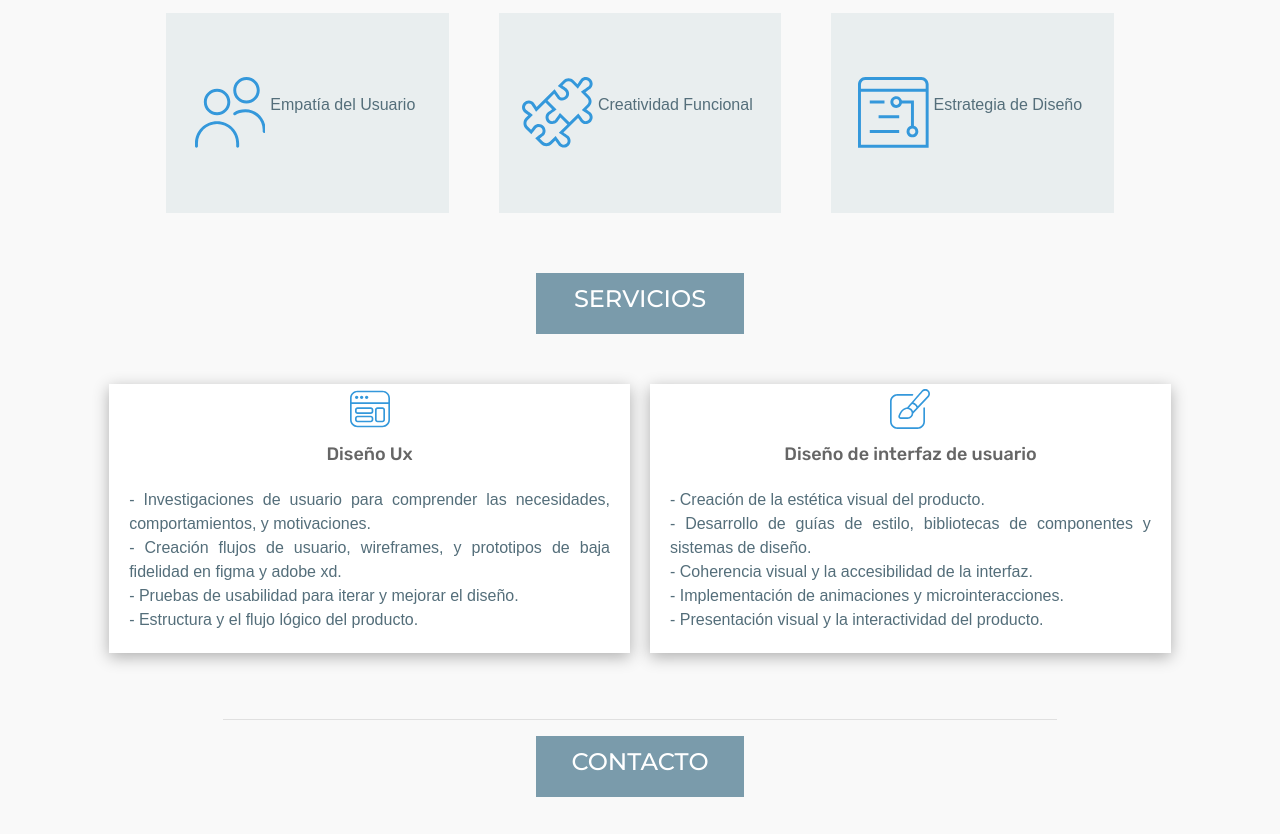
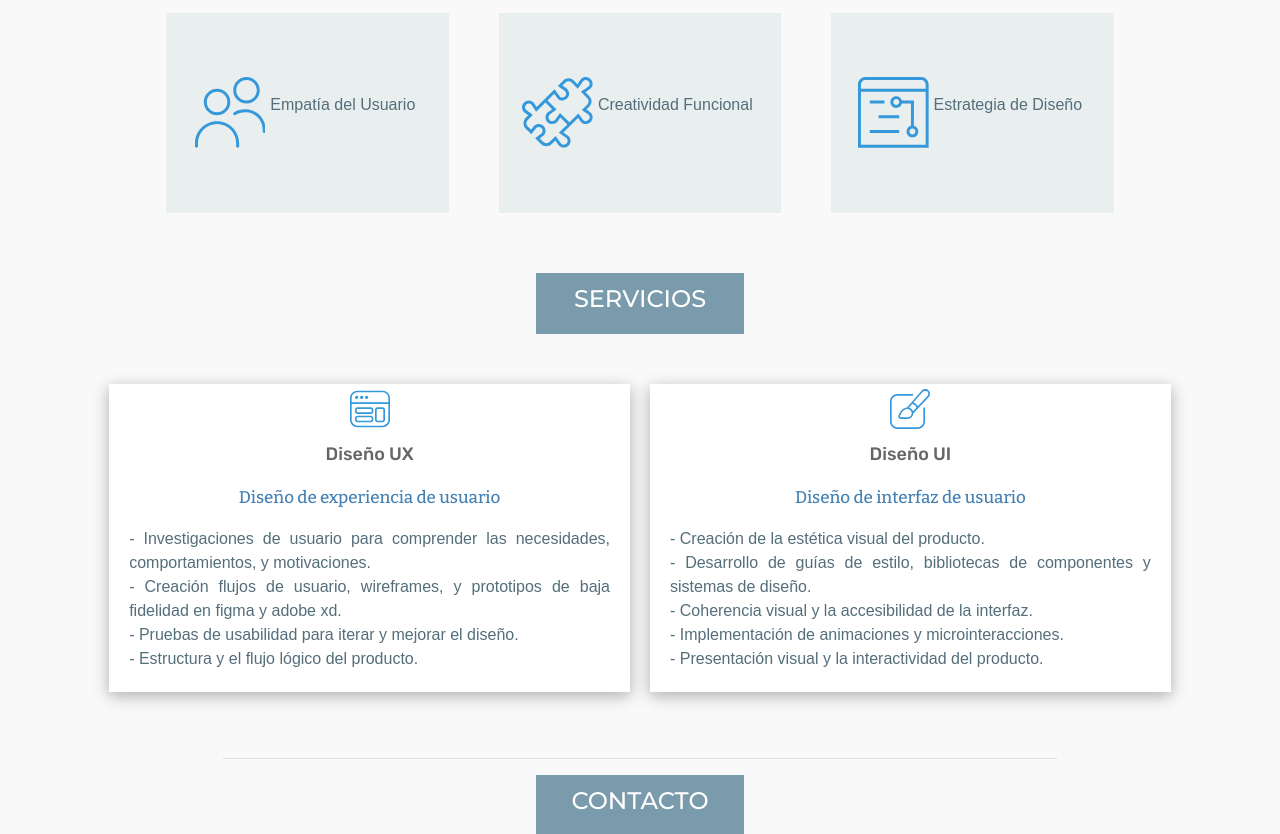
Before and after one commit to JulietaBlancoz/ux-designer, a plain HTML site: page index.html in a window 1280 px wide. Shown: the part 1112-1946 px from the top of the page. Drawn offline with nearby package versions, Linux system fonts and the light colour scheme.

Commit message:
Add files via upload

```diff
--- a/index.html
+++ b/index.html
@@ -93,7 +93,7 @@
           <img class="logojb" src="./imagenes/logo.png" alt="">
           <div class="texto-contenido">
             <h1>Julieta Blanco</h1>
-            <h2>Diseño ux/ ui</h2>
+            <h2>Diseño UX/UI</h2>
             <p class="slogan">"Innovando en cada clic, inspirando en cada detalle"</p>
           </div>
         </div>
@@ -227,7 +227,8 @@
         <svg class="icono-flaticon" xmlns="http://www.w3.org/2000/svg" id="Layer_1" data-name="Layer 1" viewBox="0 0 24 24">
           <path d="m4.5,15h8c.827,0,1.5-.673,1.5-1.5v-1c0-.827-.673-1.5-1.5-1.5H4.5c-.827,0-1.5.673-1.5,1.5v1c0,.827.673,1.5,1.5,1.5Zm-.5-2.5c0-.276.224-.5.5-.5h8c.276,0,.5.224.5.5v1c0,.276-.224.5-.5.5H4.5c-.276,0-.5-.224-.5-.5v-1Zm12.5,7.5h3c.827,0,1.5-.673,1.5-1.5v-6c0-.827-.673-1.5-1.5-1.5h-3c-.827,0-1.5.673-1.5,1.5v6c0,.827.673,1.5,1.5,1.5Zm-.5-7.5c0-.276.224-.5.5-.5h3c.276,0,.5.224.5.5v6c0,.276-.224.5-.5.5h-3c-.276,0-.5-.224-.5-.5v-6Zm-11.5,7.5h8c.827,0,1.5-.673,1.5-1.5v-1c0-.827-.673-1.5-1.5-1.5H4.5c-.827,0-1.5.673-1.5,1.5v1c0,.827.673,1.5,1.5,1.5Zm-.5-2.5c0-.276.224-.5.5-.5h8c.276,0,.5.224.5.5v1c0,.276-.224.5-.5.5H4.5c-.276,0-.5-.224-.5-.5v-1ZM19.5,1H4.5C2.019,1,0,3.019,0,5.5v13c0,2.481,2.019,4.5,4.5,4.5h15c2.481,0,4.5-2.019,4.5-4.5V5.5c0-2.481-2.019-4.5-4.5-4.5Zm3.5,17.5c0,1.93-1.57,3.5-3.5,3.5H4.5c-1.93,0-3.5-1.57-3.5-3.5v-9.5h22v9.5Zm0-10.5H1v-2.5c0-1.93,1.57-3.5,3.5-3.5h15c1.93,0,3.5,1.57,3.5,3.5v2.5Zm-12-3c0,.552-.448,1-1,1s-1-.448-1-1,.448-1,1-1,1,.448,1,1Zm-6,0c0,.552-.448,1-1,1s-1-.448-1-1,.448-1,1-1,1,.448,1,1Zm3,0c0,.552-.448,1-1,1s-1-.448-1-1,.448-1,1-1,1,.448,1,1Z"/>
         </svg>
-        <h4>Diseño Ux</h4>
+        <h4>Diseño UX</h4>
+        <h5> Diseño de experiencia de usuario</h5>
 
         <p>
           - Investigaciones de usuario para comprender las necesidades,
@@ -243,7 +244,9 @@
         <svg class="icono-flaticon" xmlns="http://www.w3.org/2000/svg" id="Layer_1" data-name="Layer 1" viewBox="0 0 24 24">
           <path d="m21,11.5v8c0,2.481-2.019,4.5-4.5,4.5H4.5c-2.481,0-4.5-2.019-4.5-4.5V7.5C0,5.019,2.019,3,4.5,3h9c.276,0,.5.224.5.5s-.224.5-.5.5H4.5c-1.93,0-3.5,1.57-3.5,3.5v12c0,1.93,1.57,3.5,3.5,3.5h12c1.93,0,3.5-1.57,3.5-3.5v-8c0-.276.224-.5.5-.5s.5.224.5.5Zm2.162-6.607l-9.183,9.825c-.048.796-.348,1.545-.896,2.145-.662.723-1.603,1.138-2.583,1.138h-4c-.485,0-.928-.224-1.214-.612-.287-.39-.369-.879-.225-1.343.5-1.61,2.039-4.469,4.632-4.97.183-.035.367-.04.551-.047C19.063.885,19.094.854,19.11.838c1.118-1.117,2.936-1.114,4.052.002,1.115,1.117,1.115,2.936,0,4.053Zm-9.341,8.528l2.066-2.21c-.323-1.18-1.355-2.06-2.573-2.188-.664.763-1.304,1.5-1.877,2.159.419.126.823.31,1.18.58.579.436.988,1.011,1.204,1.66Zm-.832.849c-.06-.675-.406-1.282-.975-1.711-.612-.461-1.39-.647-2.132-.501-2.13.411-3.433,2.886-3.867,4.284-.049.157-.021.322.075.453.096.13.246.205.409.205h4c.7,0,1.372-.296,1.845-.812.479-.524.708-1.205.645-1.918ZM22.454,1.547c-.726-.728-1.91-.728-2.637-.002-.075.085-2.976,3.421-5.749,6.61,1.146.323,2.102,1.147,2.585,2.236l5.789-6.193c.737-.739.737-1.923.011-2.65Z"/>
         </svg>
-        <h4>Diseño de interfaz de usuario</h4>
+
+        <h4>Diseño UI</h4>
+        <h5>Diseño de interfaz de usuario</h5>
 
         <p>
           - Creación de la estética visual del producto. <br>
```
Also changed, not shown: ami.html (+2 -2 lines), curriculum.html (+1 -1 lines), doñalupe.html (+1 -1 lines), sobremi.html (+1 -1 lines), trasciende.html (+1 -1 lines).
